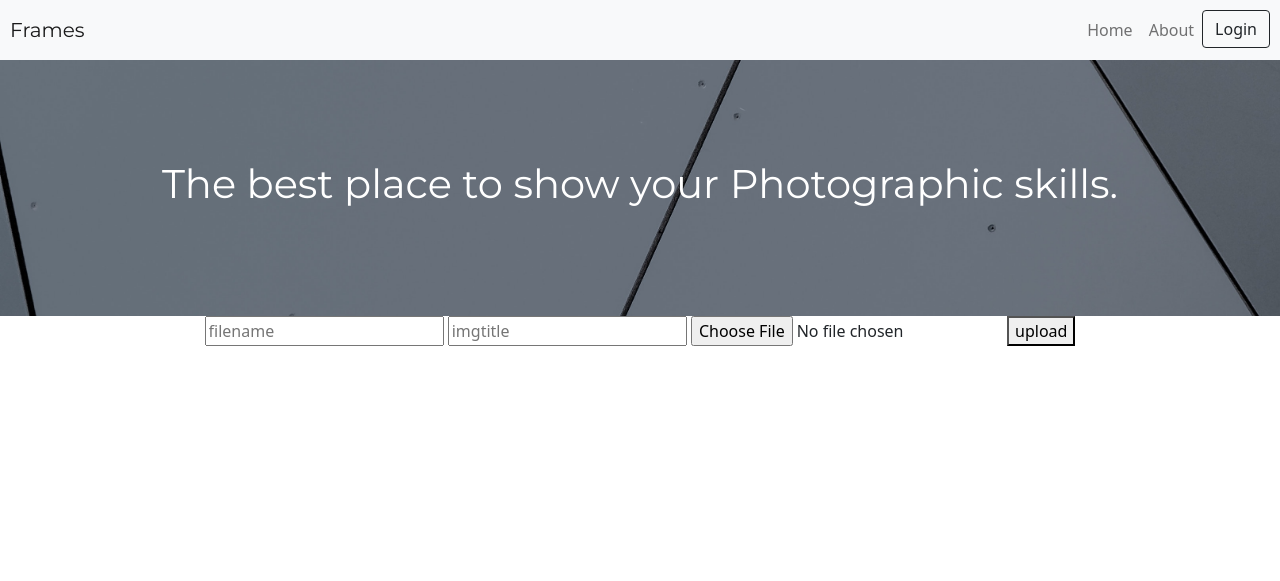
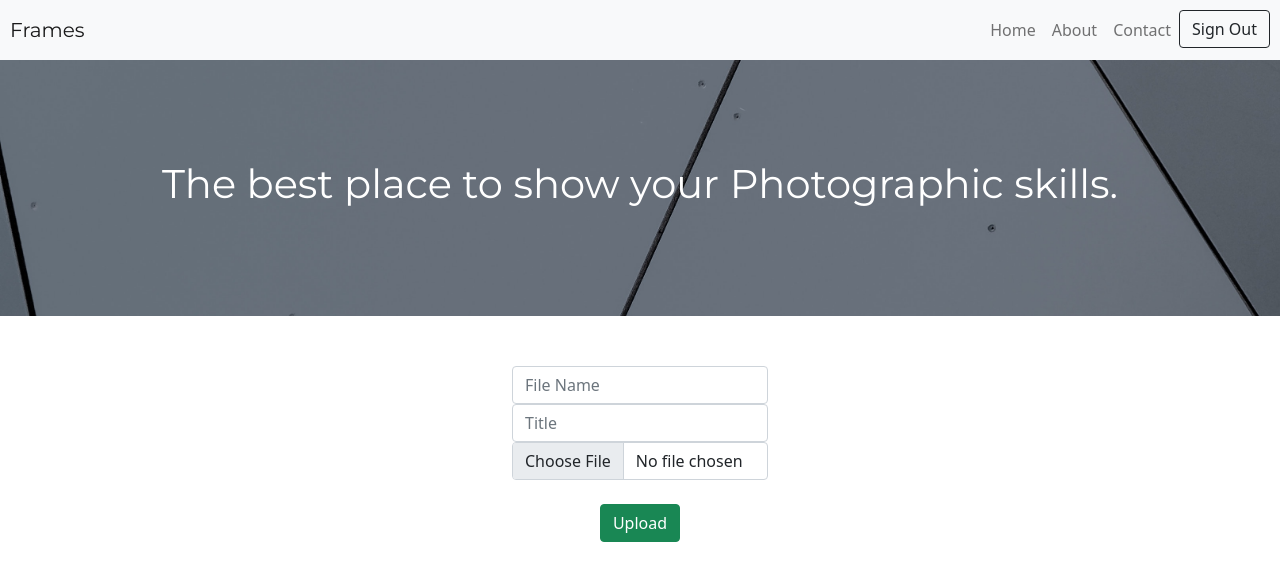
Before and after one commit to Sushantabgit/Frames, a PHP site: page / in a window 1280 px wide. Shown: the top 581 px of the page. Run offline with PHP 8.4, Linux system fonts and the light colour scheme; data that the repository does not hold is empty.

Commit message:
Added style to upload section & fixed login button

```diff
--- a/css/styles.css
+++ b/css/styles.css
@@ -6,6 +6,7 @@
     padding-right:10px;
     padding-left: 10px;
     background-image: url("pexels-scott-webb-593158.jpg");
+
     background-repeat: no-repeat;
     background-size: cover;
     font-family: "Montserrat";
@@ -31,6 +32,12 @@
     width: 100%;
 }
 
+.upload{
+    padding-top: 50px;
+    margin: auto;
+    width: 20%;
+}
+
 /*Tags*/
 
 body{
--- a/index.php
+++ b/index.php
@@ -1,7 +1,6 @@
 <?php
 $_SESSION['username'] = "Admin";
 ?>
-
 
 <!DOCTYPE html>
 <html lang="en">
@@ -45,9 +44,22 @@ $_SESSION['username'] = "Admin";
                 <li class="nav-item">
                     <a class="nav-link" href="about.htm">About</a>
                 </li>
-                <li class="nav-item">
-                    <button id="upload" class="btn btn-outline-dark">Login</button>
+                <li>
+                    <a class="nav-link" href="about.htm">Contact</a>
                 </li>
+
+
+                <?php
+                if (isset($_SESSION['username'])) {
+                    echo '<li class="nav-item">
+                <button class="btn btn-outline-dark">Sign Out</button>
+            </li>';
+                } else {
+                    echo '<li class="nav-item">
+                    <button class="btn btn-outline-dark">Login</button>
+                </li>';
+                }
+                ?>
             </ul>
         </div>
     </nav>
@@ -73,9 +85,9 @@ $_SESSION['username'] = "Admin";
             while ($row = mysqli_fetch_assoc($result)) {
                 echo '<div class="col-lg-3 col-md-6 img-hold">
             <a href="">
-                <div class="img-thumbnail preview-img" style="background-image: url(images/'.$row["imgFullNameGallery"].');  background-repeat: round; background-size: contain;">
+                <div class="img-thumbnail preview-img" style="background-image: url(images/' . $row["imgFullNameGallery"] . ');  background-repeat: round; background-size: contain;">
                 </div>
-                <h3>'.$row["titleGallery"].'</h3>
+                <h3>' . $row["titleGallery"] . '</h3>
             </a>
 
         </div>';
@@ -92,12 +104,12 @@ $_SESSION['username'] = "Admin";
     if (isset($_SESSION['username'])) {
         echo '<div class="upload">
         <form action="includes/upload.inc.php" method="POST" enctype="multipart/form-data">
-            <input type="text" name="filename" placeholder="filename">
+            <input class="form-control" type="text" name="filename" placeholder="File Name" required>
 
-            <input type="text" name="title" placeholder="imgtitle">
+            <input class="form-control" type="text" name="title" placeholder="Title" required>
 
-            <input type="file" name="file">
-            <button type="submit" name="submit">upload</button>
+            <input class="form-control" type="file" name="file" required><br>
+            <button class="btn btn-success" type="submit" name="submit">Upload</button>
 
         </form>
 
@@ -106,6 +118,8 @@ $_SESSION['username'] = "Admin";
 
     ?>
 
+    <!--Footer-->
+
 
     <!--Javacript-->
     <script src="css/script.js"></script>
```
